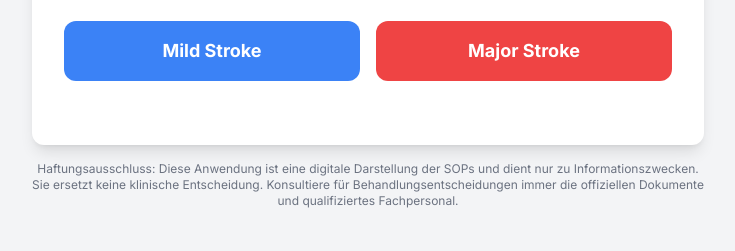
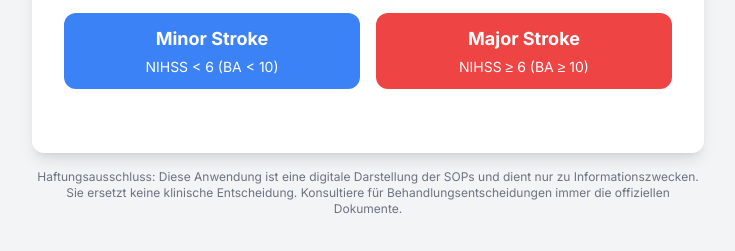
Before and after one commit to rawuph/stroke_app, a plain HTML site: page index.html in a window 1280 px wide. Shown: the part 371-622 px from the top of the page, without its empty margins (272-1007 px from the left). Drawn offline with nearby package versions, Linux system fonts and the light colour scheme.

Commit message:
update auswahl

```diff
--- a/index.html
+++ b/index.html
@@ -43,7 +43,7 @@
             </div>
         </div>
         <footer id="disclaimer" class="text-center text-xs text-gray-500 mt-4">
-            Haftungsausschluss: Diese Anwendung ist eine digitale Darstellung der SOPs und dient nur zu Informationszwecken. Sie ersetzt keine klinische Entscheidung. Konsultiere für Behandlungsentscheidungen immer die offiziellen Dokumente und qualifiziertes Fachpersonal.
+            Haftungsausschluss: Diese Anwendung ist eine digitale Darstellung der SOPs und dient nur zu Informationszwecken. Sie ersetzt keine klinische Entscheidung. Konsultiere für Behandlungsentscheidungen immer die offiziellen Dokumente.
         </footer>
     </div>
 
@@ -52,7 +52,7 @@
         const flowcharts = {
             mild: {
                 start: {
-                    text: "Verdacht auf Mild Stroke. Ist der Schlaganfall funktionell relevant?",
+                    text: "Ist der Schlaganfall funktionell relevant?",
                     options: [
                         { text: "Ja", next: "mild_functionally_relevant" },
                         { text: "Nein", next: "mild_all_non_relevant" }
@@ -106,7 +106,7 @@
             },
             major: {
                 start: {
-                    text: "Verdacht auf Major Stroke. Bitte wähle die Verschlusslokalisation.",
+                    text: "Bitte wähle die Verschlusslokalisation.",
                     options: [
                         { text: "ICA, Carotis T, M1", next: "major_ica_m1" },
                         { text: "Distale Verschlüsse", next: "major_distal" },
@@ -280,7 +280,7 @@
             currentFlow = flowcharts[flowName];
             currentNodeKey = 'start';
             historyStack = ['start'];
-            header.textContent = flowName === 'mild' ? 'Mild Stroke Pathway' : 'Major Stroke Pathway';
+            header.textContent = flowName === 'mild' ? 'Minor Stroke Pathway' : 'Major Stroke Pathway';
             renderStep();
         }
 
@@ -288,8 +288,14 @@
             header.textContent = 'Stroke Dienst Entscheidungshilfe';
             contentDiv.innerHTML = '<p class="text-xl font-medium text-gray-700">Bitte wähle den Schlaganfall-Typ aus, um die interaktive Richtlinie zu starten.</p>';
             optionsDiv.innerHTML = `
-                <button onclick="startFlow('mild')" class="option-button w-full bg-blue-500 text-white font-bold py-4 px-4 rounded-xl hover:bg-blue-600 focus:outline-none focus:ring-2 focus:ring-offset-2 focus:ring-blue-500 text-lg">Mild Stroke</button>
-                <button onclick="startFlow('major')" class="option-button w-full bg-red-500 text-white font-bold py-4 px-4 rounded-xl hover:bg-red-600 focus:outline-none focus:ring-2 focus:ring-offset-2 focus:ring-red-500 text-lg">Major Stroke</button>
+                <button onclick="startFlow('mild')" class="option-button w-full bg-blue-500 text-white font-bold py-3 px-4 rounded-xl hover:bg-blue-600 focus:outline-none focus:ring-2 focus:ring-offset-2 focus:ring-blue-500 text-lg flex flex-col items-center justify-center">
+                    <span>Minor Stroke</span>
+                    <span class="text-sm font-normal mt-1">NIHSS &lt; 6 (BA &lt; 10)</span>
+                </button>
+                <button onclick="startFlow('major')" class="option-button w-full bg-red-500 text-white font-bold py-3 px-4 rounded-xl hover:bg-red-600 focus:outline-none focus:ring-2 focus:ring-offset-2 focus:ring-red-500 text-lg flex flex-col items-center justify-center">
+                    <span>Major Stroke</span>
+                    <span class="text-sm font-normal mt-1">NIHSS &ge; 6 (BA &ge; 10)</span>
+                </button>
             `;
             historyStack = [];
             restartButton.classList.add('hidden');
```
